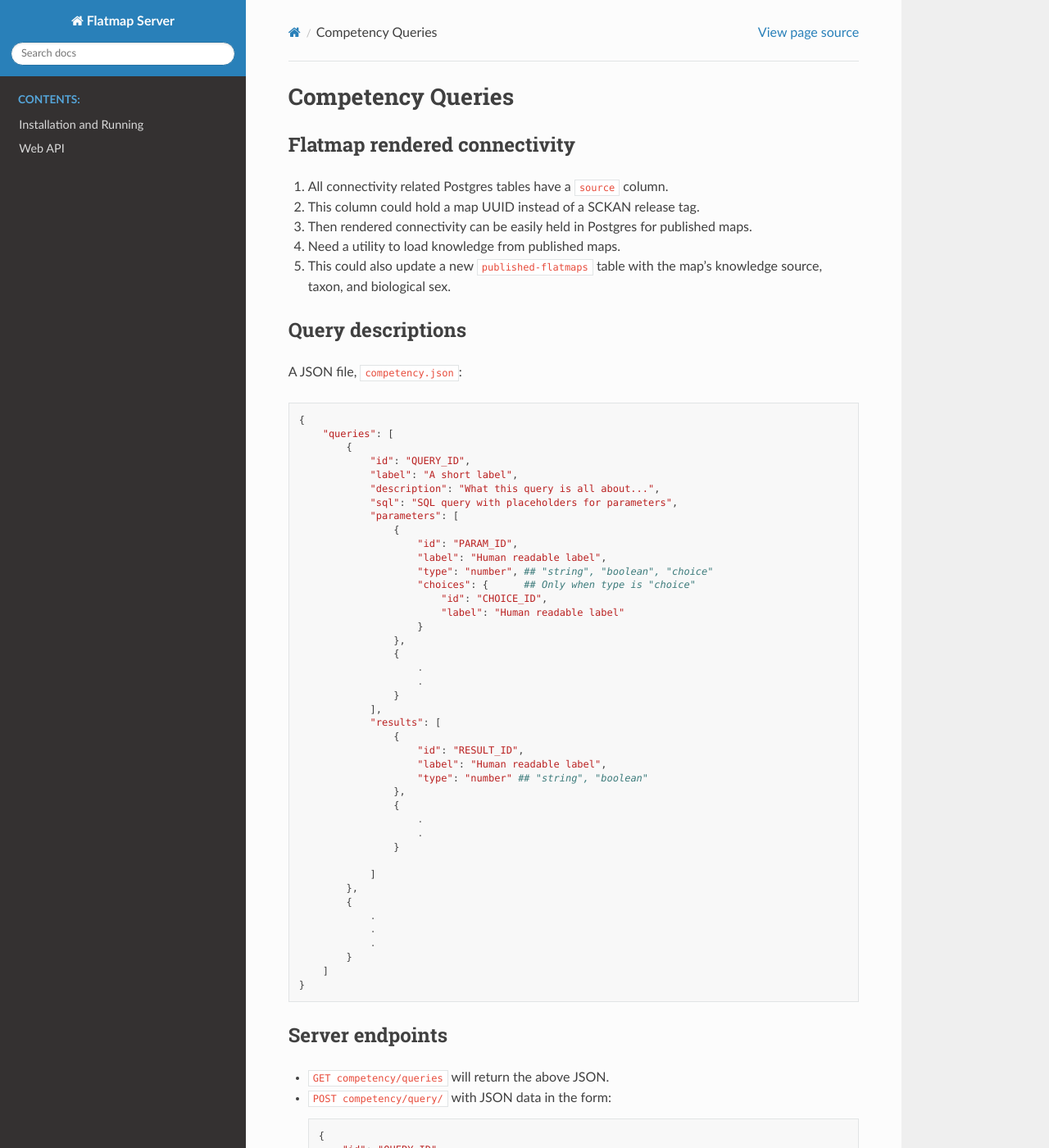
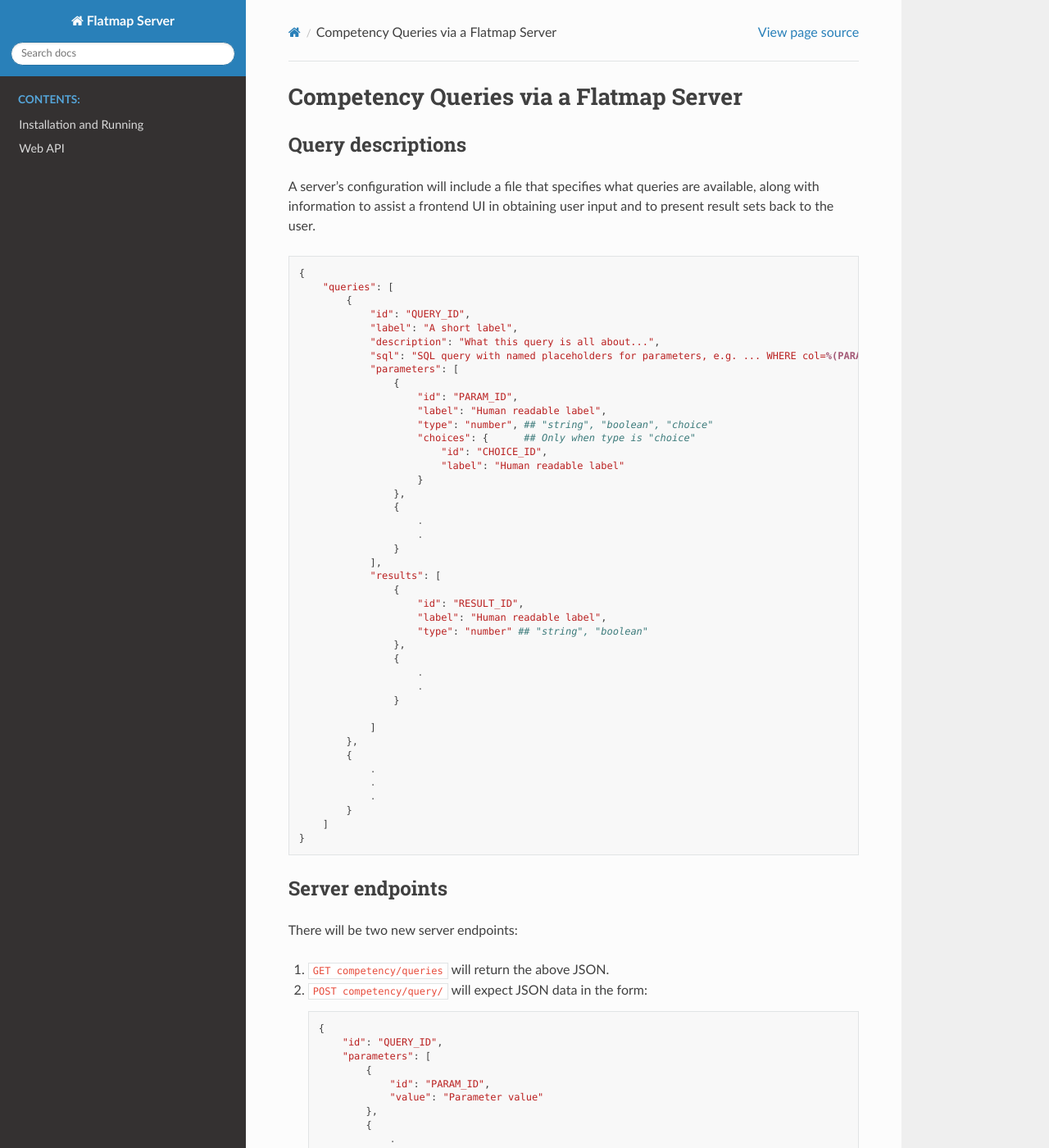
Before and after one commit to AnatomicMaps/flatmap-server, a Sphinx documentation site: the page built from docs/compency.rst, in a window 1280 px wide and 1400 px high. Shown: the whole window at 82% size. Built offline with Sphinx 7.4.7 and the Read the Docs theme 3.1.0, drawn with Linux system fonts in a browser that asks for light colours; pages that are not in the unit, such as notebooks, are missing from menus; some of the changed text lies outside the part shown.

Commit message:
Update competency query notes.

```diff
--- a/docs/compency.rst
+++ b/docs/compency.rst
@@ -1,20 +1,13 @@
-Competency Queries
-==================
-
-Flatmap rendered connectivity
------------------------------
-
-1.  All connectivity related Postgres tables have a ``source`` column.
-2.  This column could hold a map UUID instead of a SCKAN release tag.
-3.  Then rendered connectivity can be easily held in Postgres for published maps.
-4.  Need a utility to load knowledge from published maps.
-5.  This could also update a new ``published-flatmaps`` table with the map’s knowledge source, taxon, and biological sex.
-
+Competency Queries via a Flatmap Server
+=======================================
 
 Query descriptions
 ------------------
 
-A JSON file, ``competency.json``::
+A server's configuration will include a file that specifies what queries are available, along with
+information to assist a frontend UI in obtaining user input and to present result sets back to the user.
+
+::
 
     {
         "queries": [
@@ -22,7 +15,7 @@
                 "id": "QUERY_ID",
                 "label": "A short label",
                 "description": "What this query is all about...",
-                "sql": "SQL query with placeholders for parameters",
+                "sql": "SQL query with named placeholders for parameters, e.g. ... WHERE col=%(PARAM_ID)s",
                 "parameters": [
                     {
                         "id": "PARAM_ID",
@@ -59,12 +52,16 @@
         ]
     }
 
+
+
 Server endpoints
 ----------------
 
-*   ``GET competency/queries`` will return the above JSON.
+There will be two new server endpoints:
 
-*   ``POST competency/query/`` with JSON data in the form::
+1.  ``GET competency/queries`` will return the above JSON.
+
+2.  ``POST competency/query/`` will expect JSON data in the form::
 
         {
             "id": "QUERY_ID",
@@ -81,18 +78,18 @@
         }
 
 
-will return as JSON::
+    and returns::
 
         {
             "id": "QUERY_ID",
-            "results": [
-                {
-                    "id": "RESULT_ID",
-                    "value": "Result value"
-                },
-                {
-                    .
-                    .
-                }
-            ]
+            "results": {
+                "keys": ["RESULT_ID", ...],
+                "values": [
+                    ["First result row, RESULT_ID value", ...],
+                    ["Second result row, RESULT_ID value", ...],
+                        .
+                        .
+                        .
+                ]
+            }
         }
```
